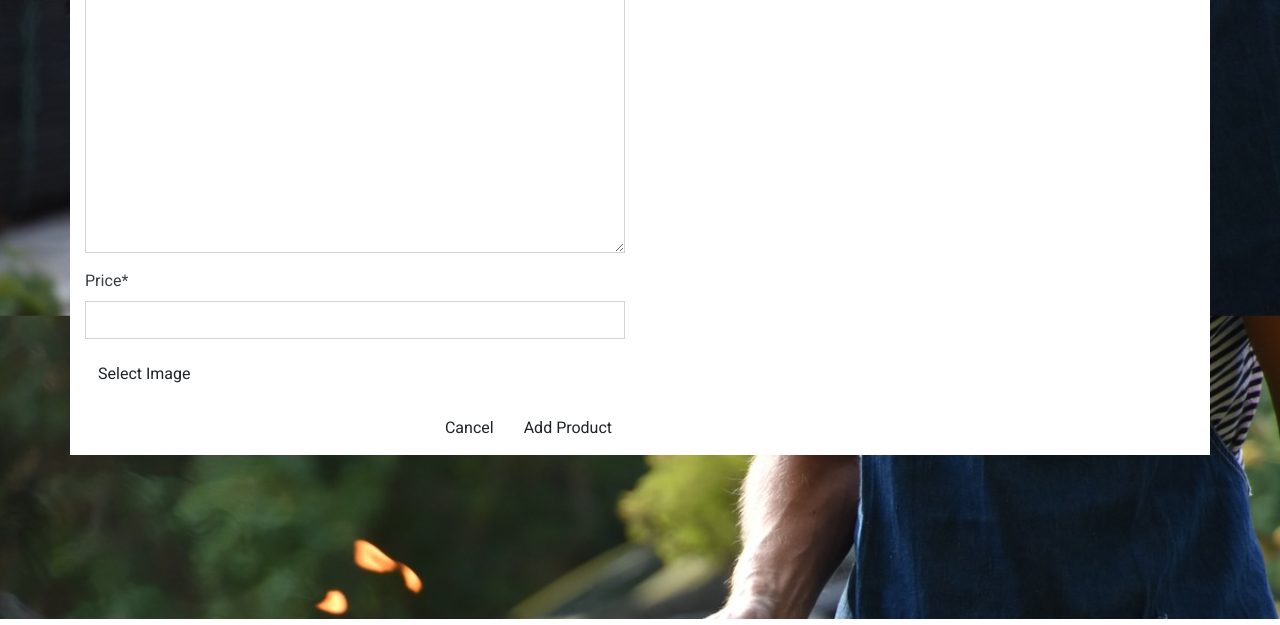
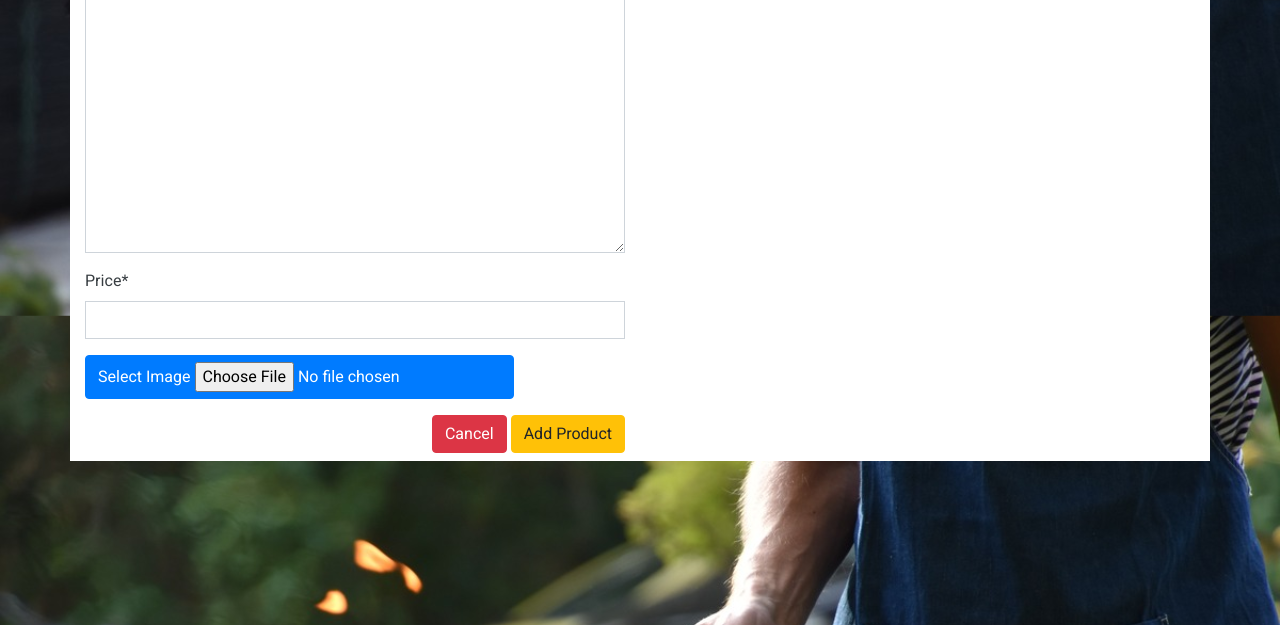
Before and after one commit to clawrence00/bbqtime, a Django app: page /shop/add/ in a window 1280 px wide. Shown: the part 1393-2018 px from the top of the page. Run offline with Django 3.2, Linux system fonts and the light colour scheme; the visitor is signed in with stand-in values (Sample User, id 1); data that the repository does not hold is empty; some libraries are stand-ins or nearby versions.

Commit message:
added bootstrap style to buttons

```diff
--- a/shop/templates/shop/add_product.html
+++ b/shop/templates/shop/add_product.html
@@ -33,8 +33,8 @@
                 {% endif %}
                 {% endfor %}
                 <div class="text-right">
-                    <a class="btn" href="{% url 'shop' %}">Cancel</a>
-                    <button class="btn" type="submit">Add Product</button>
+                    <a class="btn btn-danger" href="{% url 'shop' %}">Cancel</a>
+                    <button class="btn btn-warning" type="submit">Add Product</button>
                 </div>
             </form>
         </div>
--- a/shop/templates/shop/custom_widget_templates/custom_clearable_file_input.html
+++ b/shop/templates/shop/custom_widget_templates/custom_clearable_file_input.html
@@ -11,7 +11,7 @@
 {% endif %}<br>
 {{ widget.input_text }}
 {% endif %}
-<span class="btn btn-file">
+<span class="btn btn-primary">
     Select Image <input id="new-image" type="{{ widget.type }}" name="{{ widget.name }}" {%
         include "django/forms/widgets/attrs.html" %}>
 </span>
--- a/shop/templates/shop/edit_product.html
+++ b/shop/templates/shop/edit_product.html
@@ -34,8 +34,8 @@
                 {% endif %}
                 {% endfor %}
                 <div class="text-right">
-                    <a class="btn" href="{% url 'shop' %}">Cancel</a>
-                    <button class="btn" type="submit">Update Product</button>
+                    <a class="btn btn-danger" href="{% url 'shop' %}">Cancel</a>
+                    <button class="btn btn-warning" type="submit">Update Product</button>
                 </div>
             </form>
         </div>
```
